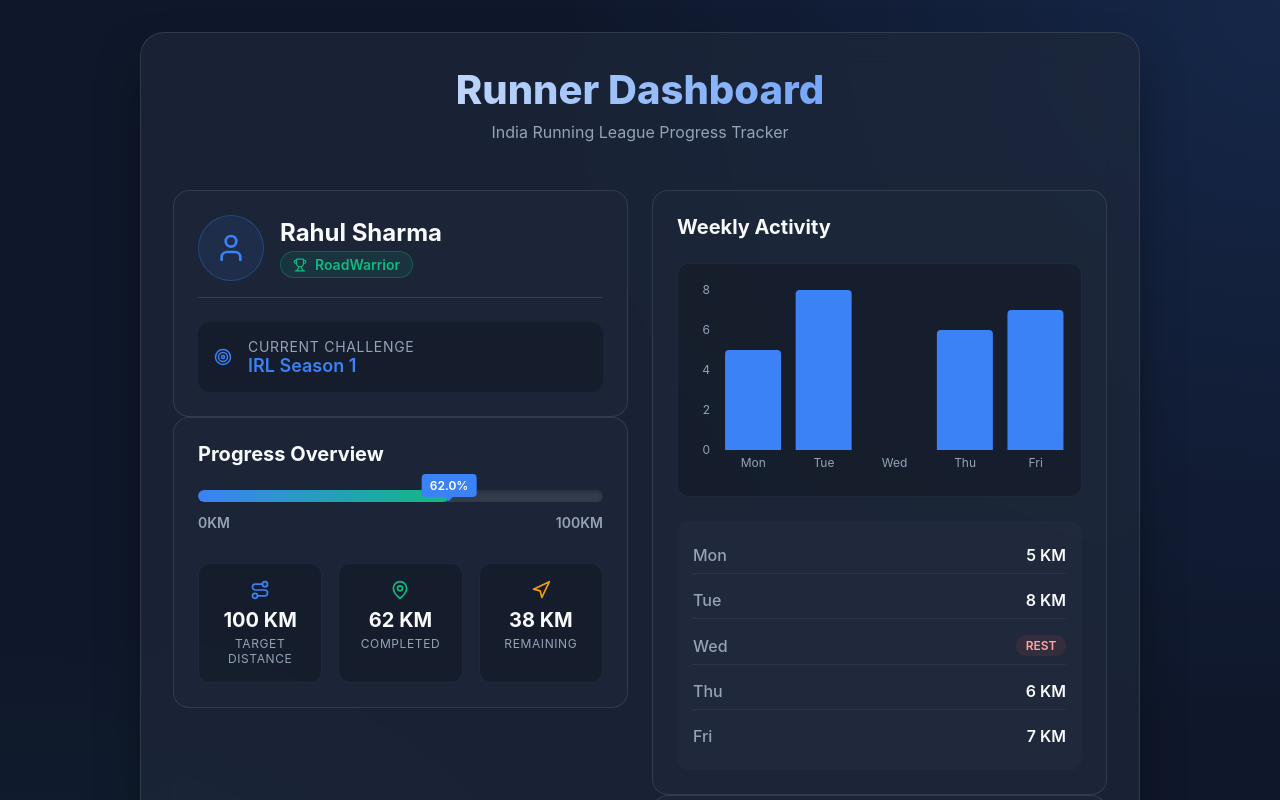
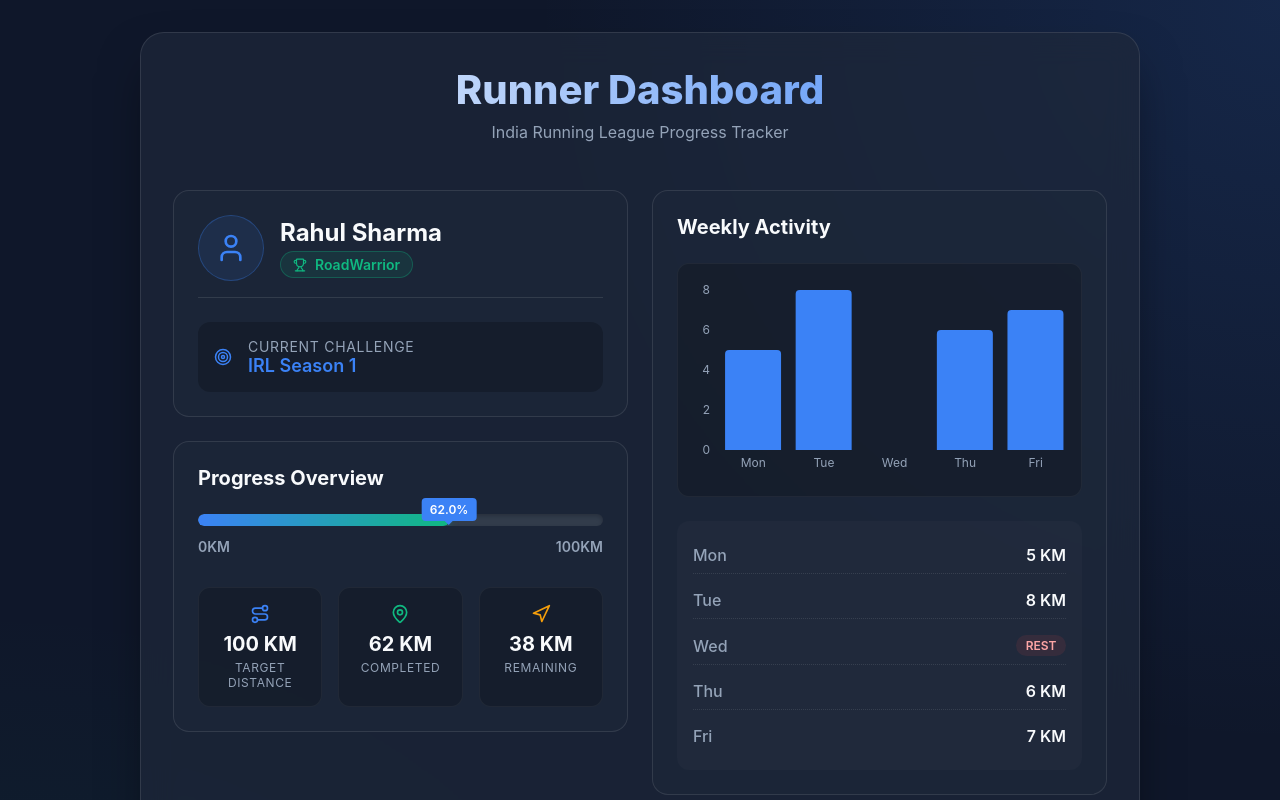
Before and after one commit to CodyBrat/runner, a React (Vite) app: page / in a window 1280 px wide. Shown: the top 800 px of the page. Built offline with nearby package versions, Linux system fonts and the light colour scheme.

Commit message:
style: Adjust grid structure for responsive panels

```diff
--- a/src/App.css
+++ b/src/App.css
@@ -34,8 +34,14 @@
   gap: 1.5rem;
 }
 
+.left-panel, .right-panel {
+  display: flex;
+  flex-direction: column;
+  gap: 1.5rem;
+}
+
 @media (min-width: 768px) {
   .dashboard-grid {
-    grid-template-columns: repeat(2, 1fr);
+    grid-template-columns: 1fr 1fr;
   }
 }
```
